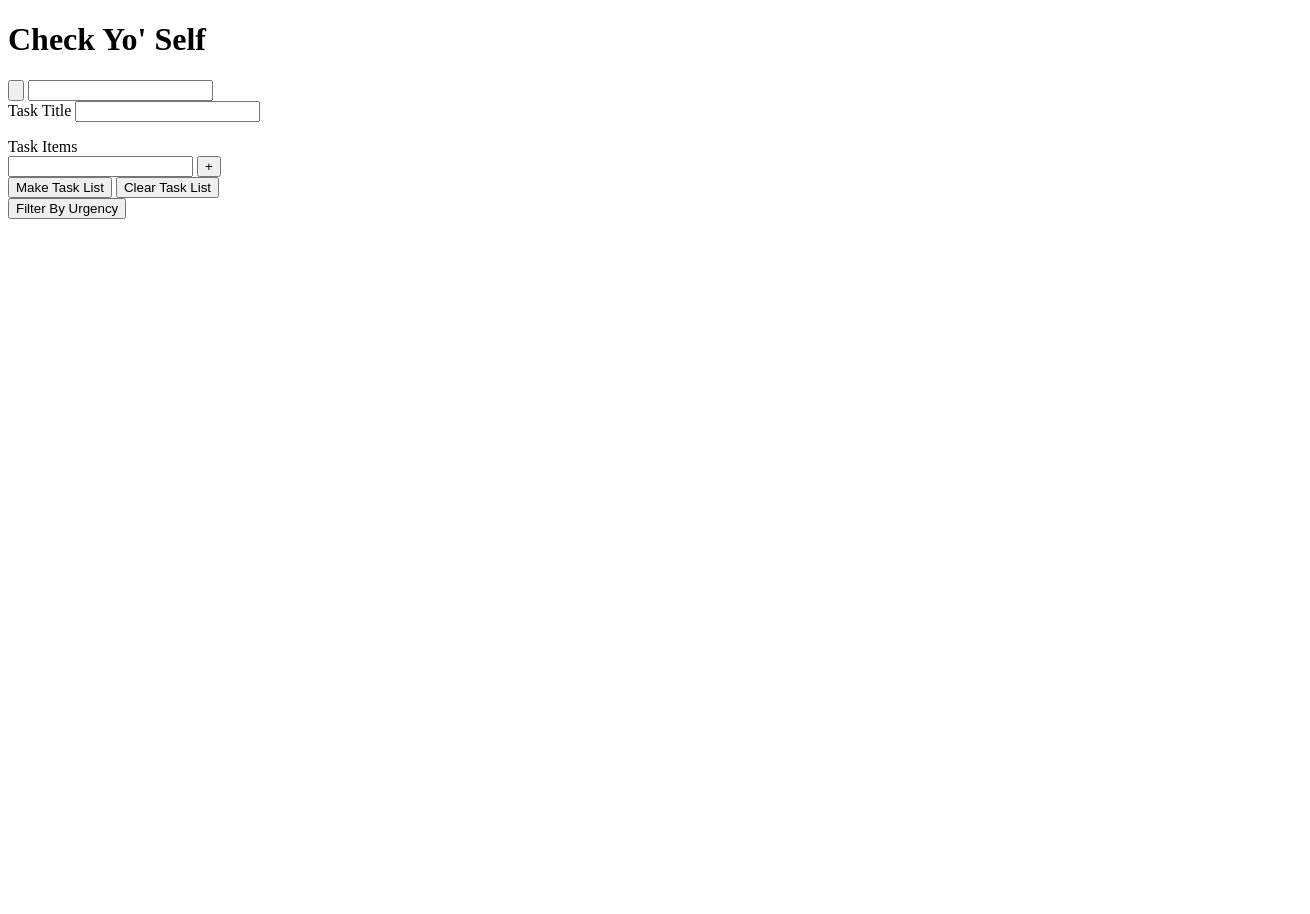
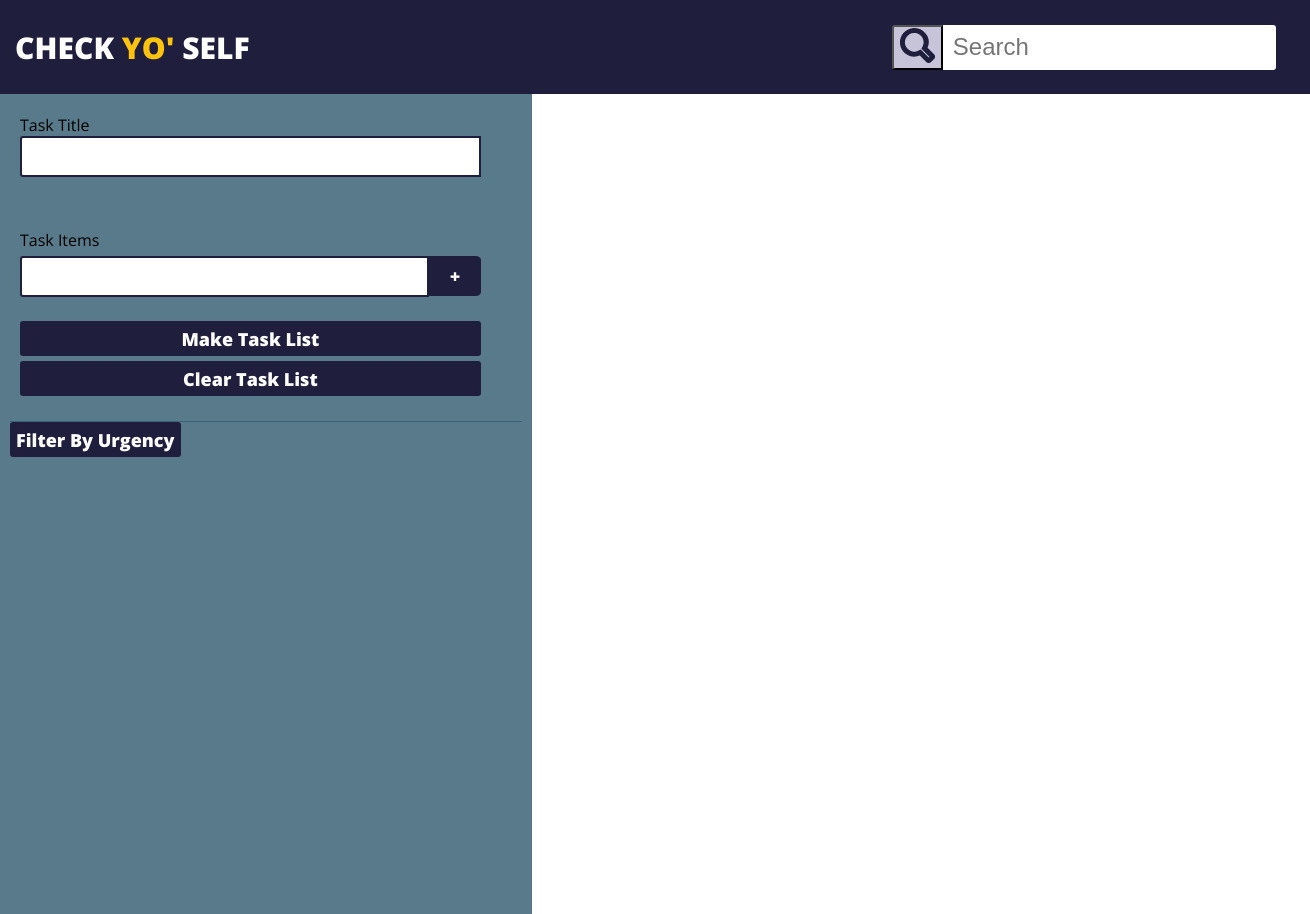
Before and after one commit to elisenavarro/CheckList, a plain HTML site: page index.html in a window 1280 px wide. Shown: the whole page, 1310 px wide, since content can reach past the window. Before the commit the page ends 800 px from the top, so only its background shows below. Drawn offline with nearby package versions, Linux system fonts and the light colour scheme.

Commit message:
VIEW: Initialize view

```diff
--- a/index.html
+++ b/index.html
@@ -1,7 +1,7 @@
 <!DOCTYPE html>
 <html>
 <head>
-  <title>Check Yo' Self</title>
+  <title>CHECK YO' SELF</title>
   <link rel="stylesheet" type="text/css" href="style.css">
   <link href="https://fonts.googleapis.com/css?family=Open+Sans:400,800&display=swap" rel="stylesheet">
   <meta name="viewport" content="width=device-width, initial-scale=1">
@@ -9,11 +9,11 @@
 
 <body>
   <header class="nav-header">
-    <h1 class="nav-title">Check Yo' Self</h1>
-    <!-- Add Search Form -->
+    <h1 class="nav-title">CHECK <span>YO'</span> SELF</h1>
+    <!-- Search Form -->
     <form class="search-form">
-      <button id="search-btn"><img src="images/search.svg"></button>
-      <input type="text" name="search-input" id="search-input">
+      <button id="search-btn"><img src="images/search.svg" id="search-img"></button>
+      <input type="text" name="search-input" id="search-input" placeholder="Search">
     </form>
   </header>
   <main>
--- a/style.css
+++ b/style.css
@@ -0,0 +1,123 @@
+body {
+  font-family: 'Open Sans', sans-serif;
+  height: 100vh;
+  margin: 0 auto;
+}
+
+main {
+  display: flex;
+}
+
+/*header*/
+.nav-header {
+  background-color: #1F1F3D;
+  display: flex;
+  justify-content: space-between;
+  align-items: center;
+  width: 100%;
+  height: 8vh;
+  padding: 15px;
+}
+
+h1 {
+  color: #FFFFFF;
+  font-size: 30px;
+  margin-top: 15px;
+  margin-bottom: 15px;
+}
+
+span {
+  color: #FFC30C;
+}
+
+.search-form {
+  display: flex;
+  margin-right: 1.5%;
+  width: 30%;
+  border: none;
+}
+
+#search-btn {
+  background-color: #c7c3d8;
+  border-radius: 3px 0 0 3px;
+}
+
+#search-input{
+  width: 90%;
+  border-radius: 0 3px 3px 0;
+  border: none;
+  margin: 0;
+  font-size: 24px;
+  padding-left: 10px;
+}
+
+#search-img {
+  height: 35px;
+}
+
+button {
+  font-family: 'Open Sans', sans-serif;
+  font-weight: 700;
+}
+
+/*aside*/
+aside {
+  background-color: #587A8A;
+  width: 40%;
+  height: 100vh;
+  padding: 10px;
+}
+
+aside form {
+  display: flex;
+  flex-direction: column;
+  width: 90%;
+  margin: 10px;
+}
+
+.task-input-container {
+  display: flex;
+  flex-direction: column;
+  padding-bottom: 10px;
+  border-bottom: 1px solid #3C6577;
+}
+
+.task-item-container {
+  display: flex;
+  align-items: center;
+  justify-content: center;
+}
+
+#task-item-input {
+  width: 95%;
+}
+
+aside form input {
+  border: 2px solid #1F1F3D;
+  height: 35px;
+  border-radius: 3px 0 0 3px;
+}
+
+#plus-btn {
+  border-radius: 0% 10% 10% 0%;
+  border: none;
+  font-weight: 700;
+  margin-top: 5px;
+  height: 40px;
+  width: 12%;
+}
+
+aside button {
+  color: #FFFFFF;
+  background-color: #1F1F3D;
+  border-radius: 3px;
+  border: none;
+  font-size: 18px;
+  height: 35px;
+  margin-bottom: 5px;
+}
+
+ul {
+  display: flex;
+  flex-direction: column;
+}
```
